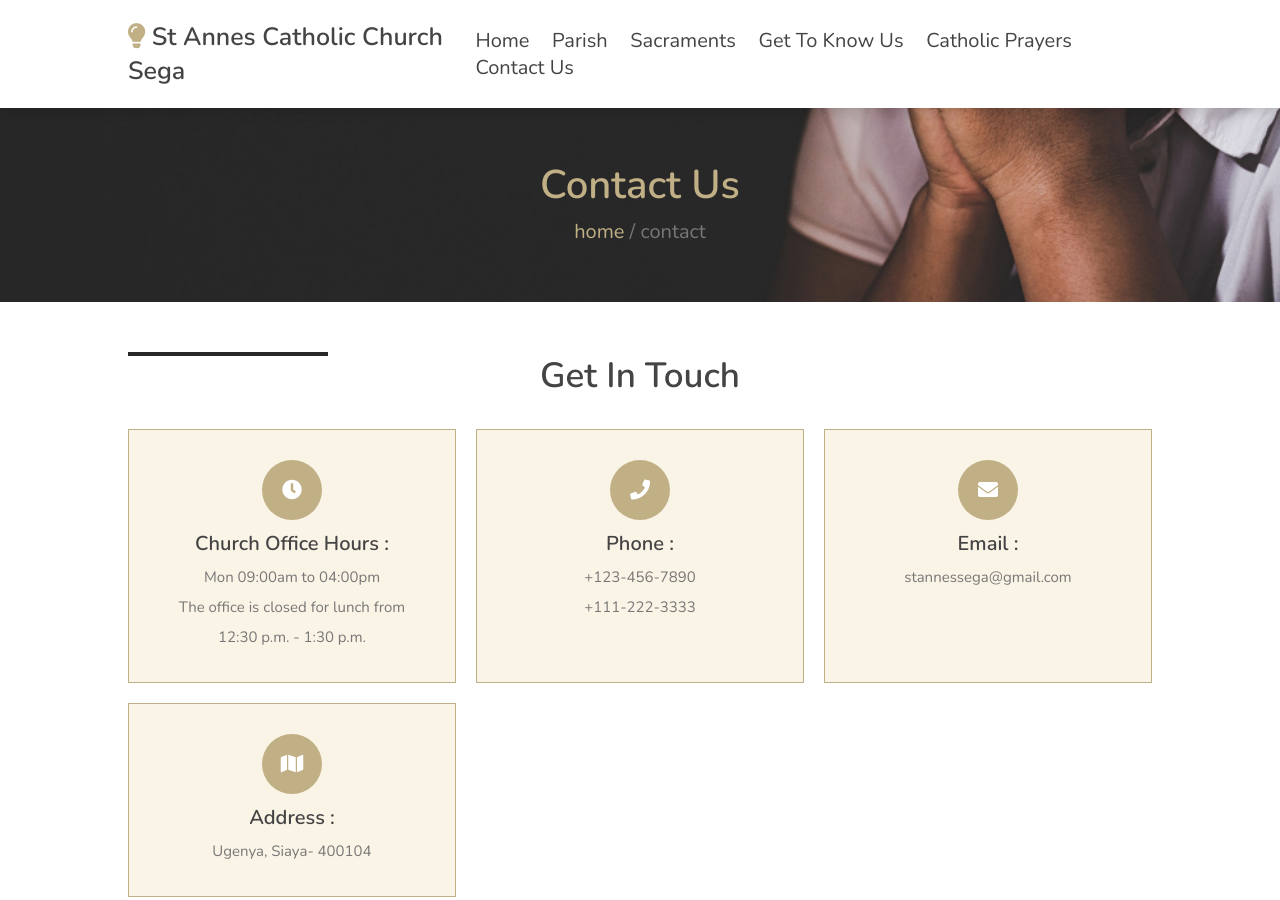
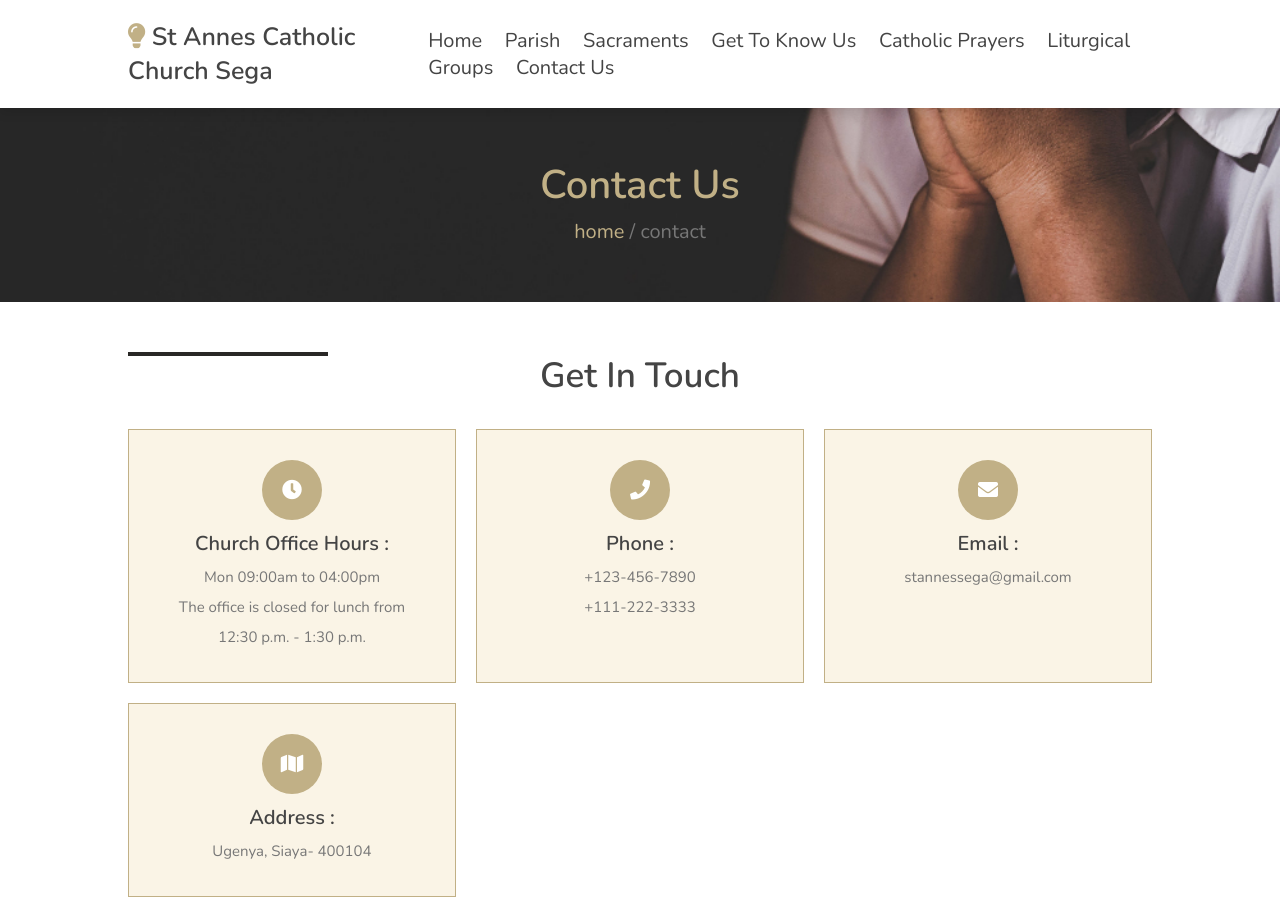
Before and after one commit to Stevierbiko/St-Annes-Catholic-Church---Sega, a plain HTML site: page contact.html in a window 1280 px wide. Shown: the top 900 px of the page. Drawn offline with nearby package versions, Linux system fonts and the light colour scheme.

Commit message:
Update contact.html

```diff
--- a/contact.html
+++ b/contact.html
@@ -43,6 +43,7 @@
             <a href="sacraments.html">Sacraments</a>
             <a href="about.html">Get to Know us</a>
             <a href="liturgy.html">Catholic Prayers</a>
+            <a href="groups.html">Liturgical Groups</a>
             <a href="contact.html">Contact Us</a>
          </nav>
 
```
